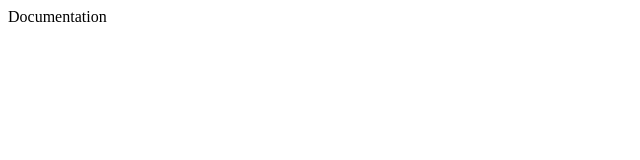
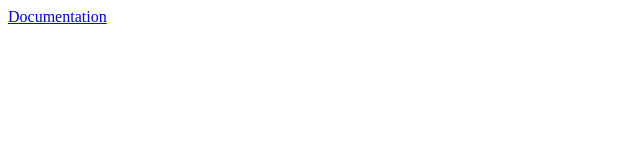
Before and after one commit to iacosite/AI_15-puzzle, a plain HTML site: page index.html in a window 1280 px wide. Shown: the whole page, without its empty margins (0-640 px from the left). Drawn offline with Linux system fonts and the light colour scheme.

Commit message:
messing with pages v2

```diff
--- a/index.html
+++ b/index.html
@@ -1,5 +1,5 @@
 <html>
 <body>
-  <a src=doc/index.html>Documentation</a>
+  <a href="https://raw.githubusercontent.com/iacosite/AI_15-puzzle/master/doc/index.html">Documentation</a>
 </body>
 <html>
```
